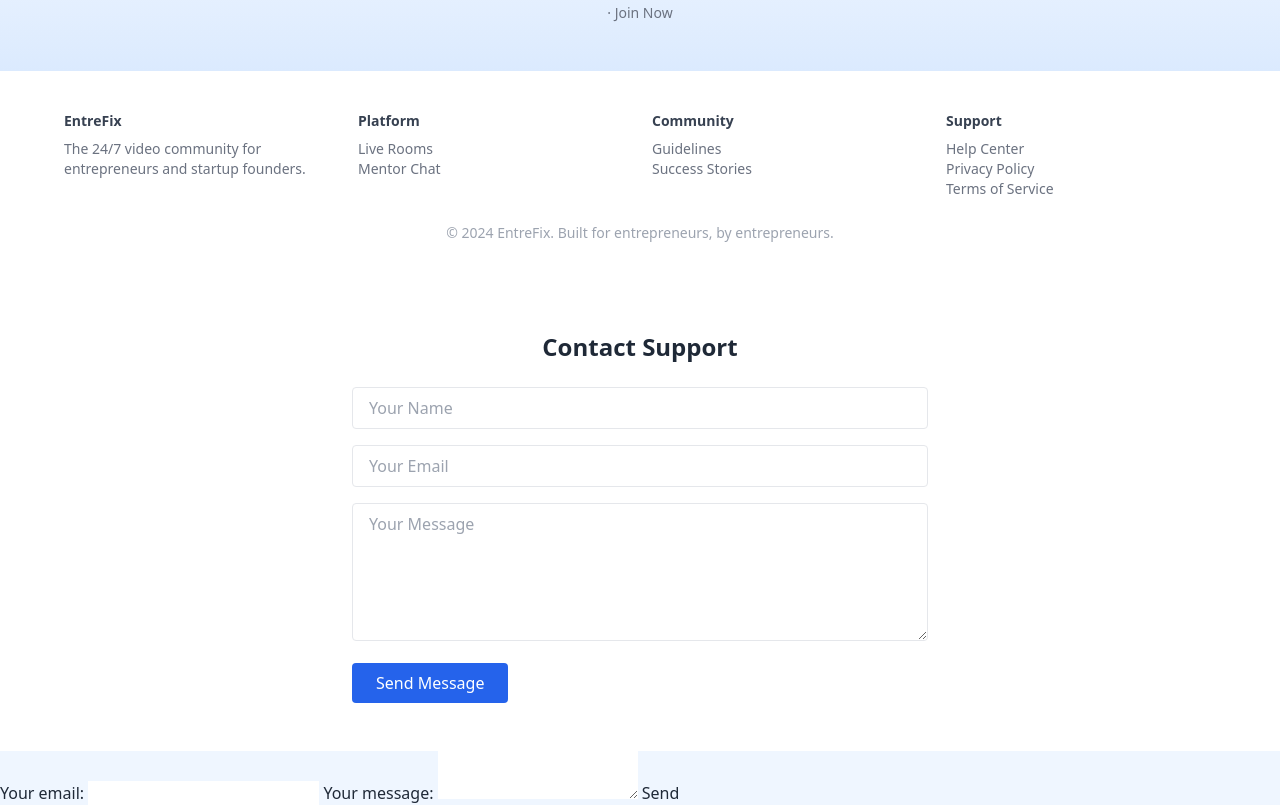
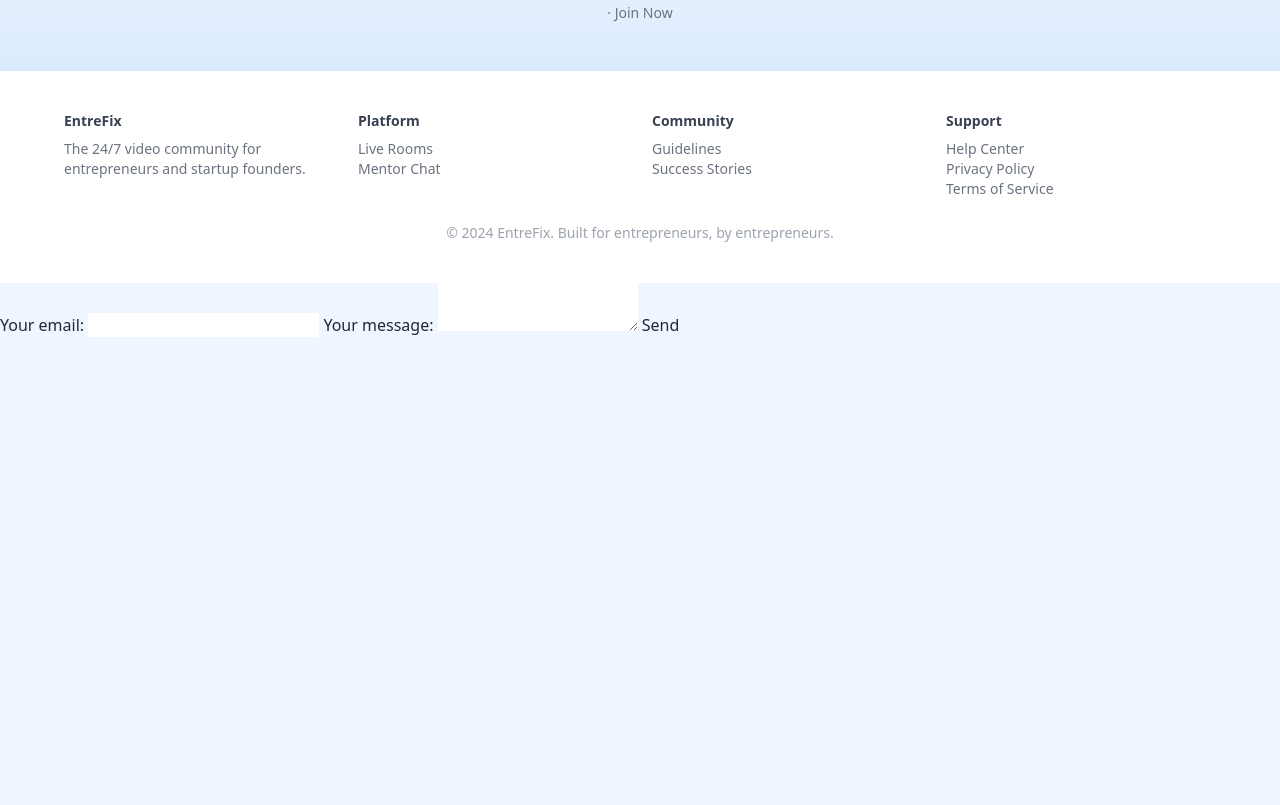
Before and after one commit to basillll721/entrepreneur-hub, a plain HTML site: page index.html in a window 1280 px wide. Shown: the part 1421-2226 px from the top of the page. After the commit the page ends 1758 px from the top, so only its background shows below. Drawn offline with nearby package versions, Linux system fonts and the light colour scheme.

Commit message:
Update index.html

```diff
--- a/index.html
+++ b/index.html
@@ -141,16 +141,12 @@
 
 </body>
 </html>
-<section class="bg-white py-12 px-6" id="contact">
-  <h3 class="text-2xl font-bold text-center mb-6">Contact Support</h3>
-  <form https://formspree.io/f/meokkvbv" method="POST" class="max-w-xl mx-auto space-y-4">
-    <input type="text" name="name" placeholder="Your Name" required class="w-full border px-4 py-2 rounded" />
-    <input type="email" name="email" placeholder="Your Email" required class="w-full border px-4 py-2 rounded" />
-    <textarea name="message" placeholder="Your Message" rows="5" required class="w-full border px-4 py-2 rounded"></textarea>
-    <button type="submit" class="bg-blue-600 text-white px-6 py-2 rounded hover:bg-blue-700">Send Message</button>
-  </form>
-</section>
+
 <form
+  action="https://formspree.io/f/meokkvbv"
+  method="POST"
+>
+  <form
   action="https://formspree.io/f/meokkvbv"
   method="POST"
 >
```
